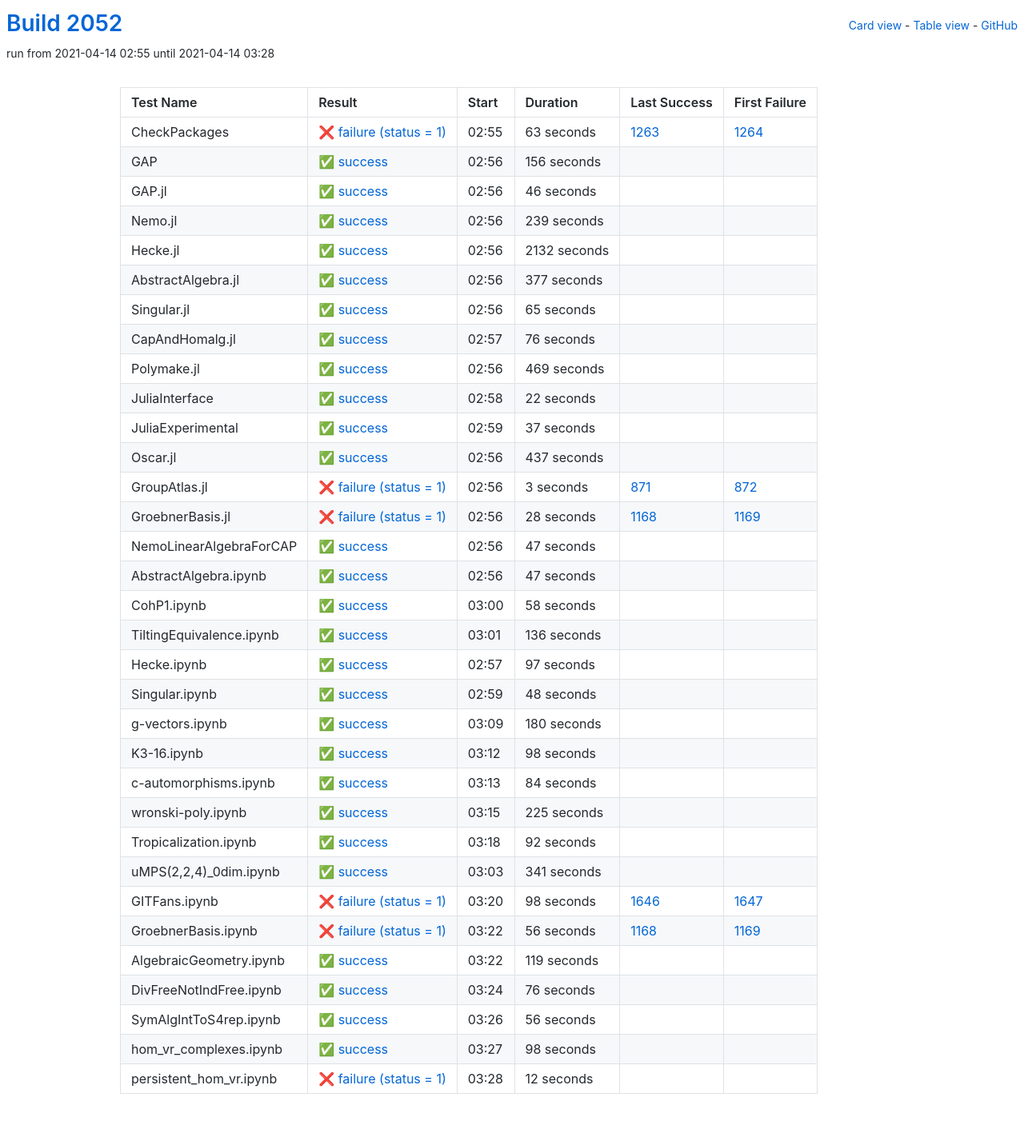
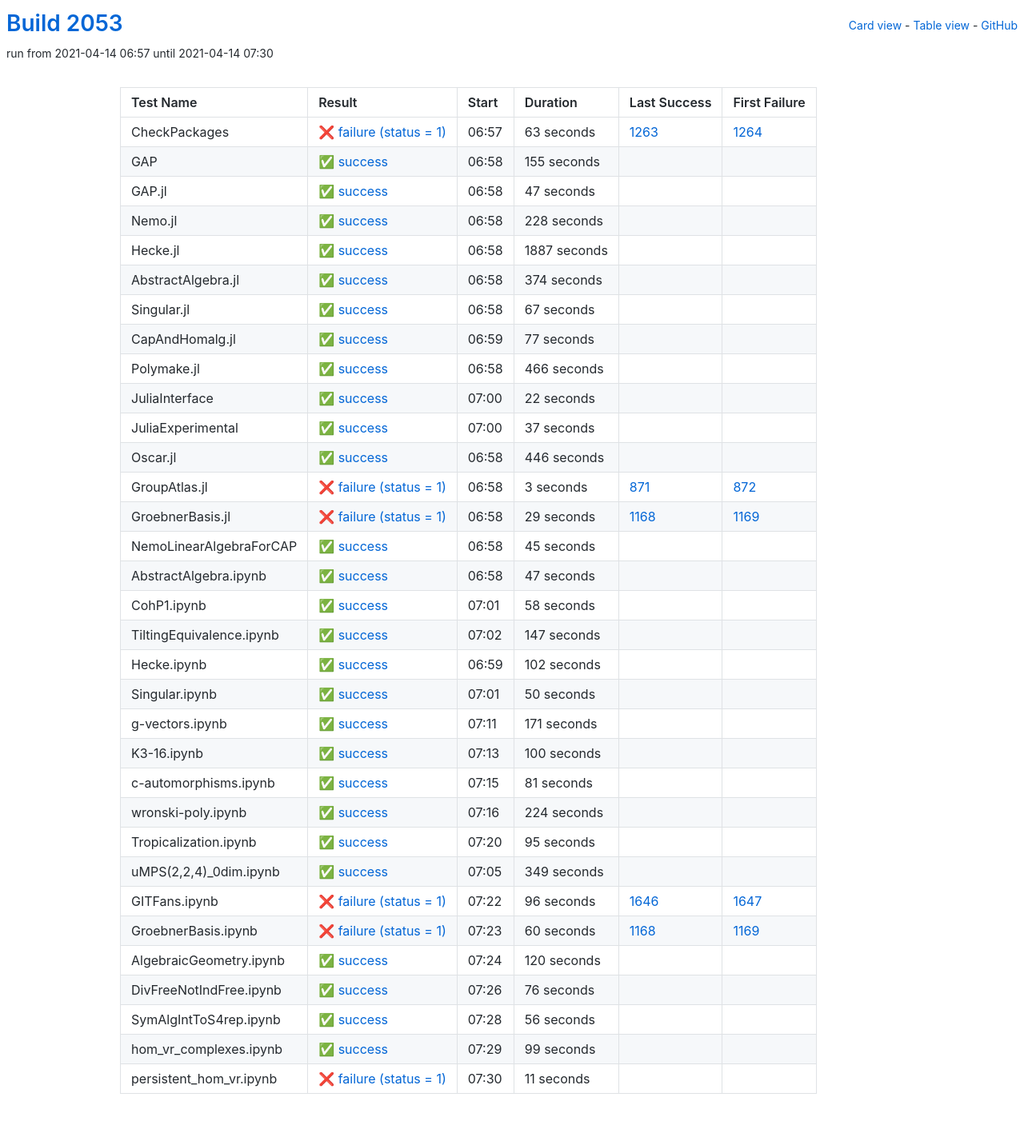
Before and after one commit to oscar-system/oscar-ci-status-stable, a Jekyll site: the page built from table.html, in a window 1280 px wide. Shown: the whole page at 80% size. Built offline with Jekyll 4.4.1, drawn with Linux system fonts in a browser that asks for light colours.

Commit message:
Build #2053

```diff
--- a/_data/ci.yml
+++ b/_data/ci.yml
@@ -1,6 +1,6 @@
 ---
-build: 2052
-build_url: https://oscarci.mathematik.uni-kl.de/job/oscar-stable/2052/
+build: 2053
+build_url: https://oscarci.mathematik.uni-kl.de/job/oscar-stable/2053/
 job: oscar-stable
 organization: oscar-system
 repo: oscar-ci-status-stable
@@ -8,8 +8,8 @@ repourl: https://github.com/oscar-system/oscar-ci-status-stable
 tests:
 - name: CheckPackages
   id: checkpackages
-  log: https://oscarci.mathematik.uni-kl.de/job/oscar-stable/2052/artifact/logs/build-2052/CheckPackages.log
-  start: 2021-04-14 02:55
+  log: https://oscarci.mathematik.uni-kl.de/job/oscar-stable/2053/artifact/logs/build-2053/CheckPackages.log
+  start: 2021-04-14 06:57
   success: false
   exitcode: 1
   status: failure
@@ -20,104 +20,104 @@ tests:
   first_failure_url: https://oscarci.mathematik.uni-kl.de/job/oscar-stable/1264/
 - name: GAP
   id: gap
-  log: https://oscarci.mathematik.uni-kl.de/job/oscar-stable/2052/artifact/logs/build-2052/GAP.log
-  start: 2021-04-14 02:56
+  log: https://oscarci.mathematik.uni-kl.de/job/oscar-stable/2053/artifact/logs/build-2053/GAP.log
+  start: 2021-04-14 06:58
   success: true
   exitcode: 0
   status: success
-  duration: 156
+  duration: 155
   last_success: false
   last_success_url:
   first_failure: false
   first_failure_url:
 - name: GAP.jl
   id: gap-jl
-  log: https://oscarci.mathematik.uni-kl.de/job/oscar-stable/2052/artifact/logs/build-2052/GAP.jl.log
-  start: 2021-04-14 02:56
+  log: https://oscarci.mathematik.uni-kl.de/job/oscar-stable/2053/artifact/logs/build-2053/GAP.jl.log
+  start: 2021-04-14 06:58
   success: true
   exitcode: 0
   status: success
-  duration: 46
+  duration: 47
   last_success: false
   last_success_url:
   first_failure: false
   first_failure_url:
 - name: Nemo.jl
   id: nemo-jl
-  log: https://oscarci.mathematik.uni-kl.de/job/oscar-stable/2052/artifact/logs/build-2052/Nemo.jl.log
-  start: 2021-04-14 02:56
+  log: https://oscarci.mathematik.uni-kl.de/job/oscar-stable/2053/artifact/logs/build-2053/Nemo.jl.log
+  start: 2021-04-14 06:58
   success: true
   exitcode: 0
   status: success
-  duration: 239
+  duration: 228
   last_success: false
   last_success_url:
   first_failure: false
   first_failure_url:
 - name: Hecke.jl
   id: hecke-jl
-  log: https://oscarci.mathematik.uni-kl.de/job/oscar-stable/2052/artifact/logs/build-2052/Hecke.jl.log
-  start: 2021-04-14 02:56
+  log: https://oscarci.mathematik.uni-kl.de/job/oscar-stable/2053/artifact/logs/build-2053/Hecke.jl.log
+  start: 2021-04-14 06:58
   success: true
   exitcode: 0
   status: success
-  duration: 2132
+  duration: 1887
   last_success: false
   last_success_url:
   first_failure: false
   first_failure_url:
 - name: AbstractAlgebra.jl
   id: abstractalgebra-jl
-  log: https://oscarci.mathematik.uni-kl.de/job/oscar-stable/2052/artifact/logs/build-2052/AbstractAlgebra.jl.log
-  start: 2021-04-14 02:56
+  log: https://oscarci.mathematik.uni-kl.de/job/oscar-stable/2053/artifact/logs/build-2053/AbstractAlgebra.jl.log
+  start: 2021-04-14 06:58
   success: true
   exitcode: 0
   status: success
-  duration: 377
+  duration: 374
   last_success: false
   last_success_url:
   first_failure: false
   first_failure_url:
 - name: Singular.jl
   id: singular-jl
-  log: https://oscarci.mathematik.uni-kl.de/job/oscar-stable/2052/artifact/logs/build-2052/Singular.jl.log
-  start: 2021-04-14 02:56
+  log: https://oscarci.mathematik.uni-kl.de/job/oscar-stable/2053/artifact/logs/build-2053/Singular.jl.log
+  start: 2021-04-14 06:58
   success: true
   exitcode: 0
   status: success
-  duration: 65
+  duration: 67
   last_success: false
   last_success_url:
   first_failure: false
   first_failure_url:
 - name: CapAndHomalg.jl
   id: capandhomalg-jl
-  log: https://oscarci.mathematik.uni-kl.de/job/oscar-stable/2052/artifact/logs/build-2052/CapAndHomalg.jl.log
-  start: 2021-04-14 02:57
+  log: https://oscarci.mathematik.uni-kl.de/job/oscar-stable/2053/artifact/logs/build-2053/CapAndHomalg.jl.log
+  start: 2021-04-14 06:59
   success: true
   exitcode: 0
   status: success
-  duration: 76
+  duration: 77
   last_success: false
   last_success_url:
   first_failure: false
   first_failure_url:
 - name: Polymake.jl
   id: polymake-jl
-  log: https://oscarci.mathematik.uni-kl.de/job/oscar-stable/2052/artifact/logs/build-2052/Polymake.jl.log
-  start: 2021-04-14 02:56
+  log: https://oscarci.mathematik.uni-kl.de/job/oscar-stable/2053/artifact/logs/build-2053/Polymake.jl.log
+  start: 2021-04-14 06:58
   success: true
   exitcode: 0
   status: success
-  duration: 469
+  duration: 466
   last_success: false
   last_success_url:
   first_failure: false
   first_failure_url:
 - name: JuliaInterface
   id: juliainterface
-  log: https://oscarci.mathematik.uni-kl.de/job/oscar-stable/2052/artifact/logs/build-2052/JuliaInterface.log
-  start: 2021-04-14 02:58
+  log: https://oscarci.mathematik.uni-kl.de/job/oscar-stable/2053/artifact/logs/build-2053/JuliaInterface.log
+  start: 2021-04-14 07:00
   success: true
   exitcode: 0
   status: success
@@ -128,8 +128,8 @@ tests:
   first_failure_url:
 - name: JuliaExperimental
   id: juliaexperimental
-  log: https://oscarci.mathematik.uni-kl.de/job/oscar-stable/2052/artifact/logs/build-2052/JuliaExperimental.log
-  start: 2021-04-14 02:59
+  log: https://oscarci.mathematik.uni-kl.de/job/oscar-stable/2053/artifact/logs/build-2053/JuliaExperimental.log
+  start: 2021-04-14 07:00
   success: true
   exitcode: 0
   status: success
@@ -140,20 +140,20 @@ tests:
   first_failure_url:
 - name: Oscar.jl
   id: oscar-jl
-  log: https://oscarci.mathematik.uni-kl.de/job/oscar-stable/2052/artifact/logs/build-2052/Oscar.jl.log
-  start: 2021-04-14 02:56
+  log: https://oscarci.mathematik.uni-kl.de/job/oscar-stable/2053/artifact/logs/build-2053/Oscar.jl.log
+  start: 2021-04-14 06:58
   success: true
   exitcode: 0
   status: success
-  duration: 437
+  duration: 446
   last_success: false
   last_success_url:
   first_failure: false
   first_failure_url:
 - name: GroupAtlas.jl
   id: groupatlas-jl
-  log: https://oscarci.mathematik.uni-kl.de/job/oscar-stable/2052/artifact/logs/build-2052/GroupAtlas.jl.log
-  start: 2021-04-14 02:56
+  log: https://oscarci.mathematik.uni-kl.de/job/oscar-stable/2053/artifact/logs/build-2053/GroupAtlas.jl.log
+  start: 2021-04-14 06:58
   success: false
   exitcode: 1
   status: failure
@@ -164,32 +164,32 @@ tests:
   first_failure_url: https://oscarci.mathematik.uni-kl.de/job/oscar-stable/872/
 - name: GroebnerBasis.jl
   id: groebnerbasis-jl
-  log: https://oscarci.mathematik.uni-kl.de/job/oscar-stable/2052/artifact/logs/build-2052/GroebnerBasis.jl.log
-  start: 2021-04-14 02:56
+  log: https://oscarci.mathematik.uni-kl.de/job/oscar-stable/2053/artifact/logs/build-2053/GroebnerBasis.jl.log
+  start: 2021-04-14 06:58
   success: false
   exitcode: 1
   status: failure
-  duration: 28
+  duration: 29
   last_success: 1168
   last_success_url: https://oscarci.mathematik.uni-kl.de/job/oscar-stable/1168/
   first_failure: 1169
   first_failure_url: https://oscarci.mathematik.uni-kl.de/job/oscar-stable/1169/
 - name: NemoLinearAlgebraForCAP
   id: nemolinearalgebraforcap
-  log: https://oscarci.mathematik.uni-kl.de/job/oscar-stable/2052/artifact/logs/build-2052/NemoLinearAlgebraForCAP.log
-  start: 2021-04-14 02:56
+  log: https://oscarci.mathematik.uni-kl.de/job/oscar-stable/2053/artifact/logs/build-2053/NemoLinearAlgebraForCAP.log
+  start: 2021-04-14 06:58
   success: true
   exitcode: 0
   status: success
-  duration: 47
+  duration: 45
   last_success: false
   last_success_url:
   first_failure: false
   first_failure_url:
 - name: AbstractAlgebra.ipynb
   id: abstractalgebra-ipynb
-  log: https://oscarci.mathematik.uni-kl.de/job/oscar-stable/2052/artifact/logs/build-2052/AbstractAlgebra.ipynb.log
-  start: 2021-04-14 02:56
+  log: https://oscarci.mathematik.uni-kl.de/job/oscar-stable/2053/artifact/logs/build-2053/AbstractAlgebra.ipynb.log
+  start: 2021-04-14 06:58
   success: true
   exitcode: 0
   status: success
@@ -200,8 +200,8 @@ tests:
   first_failure_url:
 - name: CohP1.ipynb
   id: cohp1-ipynb
-  log: https://oscarci.mathematik.uni-kl.de/job/oscar-stable/2052/artifact/logs/build-2052/CohP1.ipynb.log
-  start: 2021-04-14 03:00
+  log: https://oscarci.mathematik.uni-kl.de/job/oscar-stable/2053/artifact/logs/build-2053/CohP1.ipynb.log
+  start: 2021-04-14 07:01
   success: true
   exitcode: 0
   status: success
@@ -212,152 +212,152 @@ tests:
   first_failure_url:
 - name: TiltingEquivalence.ipynb
   id: tiltingequivalence-ipynb
-  log: https://oscarci.mathematik.uni-kl.de/job/oscar-stable/2052/artifact/logs/build-2052/TiltingEquivalence.ipynb.log
-  start: 2021-04-14 03:01
+  log: https://oscarci.mathematik.uni-kl.de/job/oscar-stable/2053/artifact/logs/build-2053/TiltingEquivalence.ipynb.log
+  start: 2021-04-14 07:02
   success: true
   exitcode: 0
   status: success
-  duration: 136
+  duration: 147
   last_success: false
   last_success_url:
   first_failure: false
   first_failure_url:
 - name: Hecke.ipynb
   id: hecke-ipynb
-  log: https://oscarci.mathematik.uni-kl.de/job/oscar-stable/2052/artifact/logs/build-2052/Hecke.ipynb.log
-  start: 2021-04-14 02:57
+  log: https://oscarci.mathematik.uni-kl.de/job/oscar-stable/2053/artifact/logs/build-2053/Hecke.ipynb.log
+  start: 2021-04-14 06:59
   success: true
   exitcode: 0
   status: success
-  duration: 97
+  duration: 102
   last_success: false
   last_success_url:
   first_failure: false
   first_failure_url:
 - name: Singular.ipynb
   id: singular-ipynb
-  log: https://oscarci.mathematik.uni-kl.de/job/oscar-stable/2052/artifact/logs/build-2052/Singular.ipynb.log
-  start: 2021-04-14 02:59
+  log: https://oscarci.mathematik.uni-kl.de/job/oscar-stable/2053/artifact/logs/build-2053/Singular.ipynb.log
+  start: 2021-04-14 07:01
   success: true
   exitcode: 0
   status: success
-  duration: 48
+  duration: 50
   last_success: false
   last_success_url:
   first_failure: false
   first_failure_url:
 - name: g-vectors.ipynb
   id: g-vectors-ipynb
-  log: https://oscarci.mathematik.uni-kl.de/job/oscar-stable/2052/artifact/logs/build-2052/g-vectors.ipynb.log
-  start: 2021-04-14 03:09
+  log: https://oscarci.mathematik.uni-kl.de/job/oscar-stable/2053/artifact/logs/build-2053/g-vectors.ipynb.log
+  start: 2021-04-14 07:11
   success: true
   exitcode: 0
   status: success
-  duration: 180
+  duration: 171
   last_success: false
   last_success_url:
   first_failure: false
   first_failure_url:
 - name: K3-16.ipynb
   id: k3-16-ipynb
-  log: https://oscarci.mathematik.uni-kl.de/job/oscar-stable/2052/artifact/logs/build-2052/K3-16.ipynb.log
-  start: 2021-04-14 03:12
+  log: https://oscarci.mathematik.uni-kl.de/job/oscar-stable/2053/artifact/logs/build-2053/K3-16.ipynb.log
+  start: 2021-04-14 07:13
   success: true
   exitcode: 0
   status: success
-  duration: 98
+  duration: 100
   last_success: false
   last_success_url:
   first_failure: false
   first_failure_url:
 - name: c-automorphisms.ipynb
   id: c-automorphisms-ipynb
-  log: https://oscarci.mathematik.uni-kl.de/job/oscar-stable/2052/artifact/logs/build-2052/c-automorphisms.ipynb.log
-  start: 2021-04-14 03:13
+  log: https://oscarci.mathematik.uni-kl.de/job/oscar-stable/2053/artifact/logs/build-2053/c-automorphisms.ipynb.log
+  start: 2021-04-14 07:15
   success: true
   exitcode: 0
   status: success
-  duration: 84
+  duration: 81
   last_success: false
   last_success_url:
   first_failure: false
   first_failure_url:
 - name: wronski-poly.ipynb
   id: wronski-poly-ipynb
-  log: https://oscarci.mathematik.uni-kl.de/job/oscar-stable/2052/artifact/logs/build-2052/wronski-poly.ipynb.log
-  start: 2021-04-14 03:15
+  log: https://oscarci.mathematik.uni-kl.de/job/oscar-stable/2053/artifact/logs/build-2053/wronski-poly.ipynb.log
+  start: 2021-04-14 07:16
   success: true
   exitcode: 0
   status: success
-  duration: 225
+  duration: 224
   last_success: false
   last_success_url:
   first_failure: false
   first_failure_url:
 - name: Tropicalization.ipynb
   id: tropicalization-ipynb
-  log: https://oscarci.mathematik.uni-kl.de/job/oscar-stable/2052/artifact/logs/build-2052/Tropicalization.ipynb.log
-  start: 2021-04-14 03:18
+  log: https://oscarci.mathematik.uni-kl.de/job/oscar-stable/2053/artifact/logs/build-2053/Tropicalization.ipynb.log
+  start: 2021-04-14 07:20
   success: true
   exitcode: 0
   status: success
-  duration: 92
+  duration: 95
   last_success: false
   last_success_url:
   first_failure: false
   first_failure_url:
 - name: uMPS(2,2,4)_0dim.ipynb
   id: umps-2-2-4-0dim-ipynb
-  log: https://oscarci.mathematik.uni-kl.de/job/oscar-stable/2052/artifact/logs/build-2052/uMPS-2-2-4-_0dim.ipynb.log
-  start: 2021-04-14 03:03
+  log: https://oscarci.mathematik.uni-kl.de/job/oscar-stable/2053/artifact/logs/build-2053/uMPS-2-2-4-_0dim.ipynb.log
+  start: 2021-04-14 07:05
   success: true
   exitcode: 0
   status: success
-  duration: 341
+  duration: 349
   last_success: false
   last_success_url:
   first_failure: false
   first_failure_url:
 - name: GITFans.ipynb
   id: gitfans-ipynb
-  log: https://oscarci.mathematik.uni-kl.de/job/oscar-stable/2052/artifact/logs/build-2052/GITFans.ipynb.log
-  start: 2021-04-14 03:20
+  log: https://oscarci.mathematik.uni-kl.de/job/oscar-stable/2053/artifact/logs/build-2053/GITFans.ipynb.log
+  start: 2021-04-14 07:22
   success: false
   exitcode: 1
   status: failure
-  duration: 98
+  duration: 96
   last_success: 1646
   last_success_url: https://oscarci.mathematik.uni-kl.de/job/oscar-stable/1646/
   first_failure: 1647
   first_failure_url: https://oscarci.mathematik.uni-kl.de/job/oscar-stable/1647/
 - name: GroebnerBasis.ipynb
   id: groebnerbasis-ipynb
-  log: https://oscarci.mathematik.uni-kl.de/job/oscar-stable/2052/artifact/logs/build-2052/GroebnerBasis.ipynb.log
-  start: 2021-04-14 03:22
+  log: https://oscarci.mathematik.uni-kl.de/job/oscar-stable/2053/artifact/logs/build-2053/GroebnerBasis.ipynb.log
+  start: 2021-04-14 07:23
   success: false
   exitcode: 1
   status: failure
-  duration: 56
+  duration: 60
   last_success: 1168
   last_success_url: https://oscarci.mathematik.uni-kl.de/job/oscar-stable/1168/
   first_failure: 1169
   first_failure_url: https://oscarci.mathematik.uni-kl.de/job/oscar-stable/1169/
 - name: AlgebraicGeometry.ipynb
   id: algebraicgeometry-ipynb
-  log: https://oscarci.mathematik.uni-kl.de/job/oscar-stable/2052/artifact/logs/build-2052/AlgebraicGeometry.ipynb.log
-  start: 2021-04-14 03:22
+  log: https://oscarci.mathematik.uni-kl.de/job/oscar-stable/2053/artifact/logs/build-2053/AlgebraicGeometry.ipynb.log
+  start: 2021-04-14 07:24
   success: true
   exitcode: 0
   status: success
-  duration: 119
+  duration: 120
   last_success: false
   last_success_url:
   first_failure: false
   first_failure_url:
 - name: DivFreeNotIndFree.ipynb
   id: divfreenotindfree-ipynb
-  log: https://oscarci.mathematik.uni-kl.de/job/oscar-stable/2052/artifact/logs/build-2052/DivFreeNotIndFree.ipynb.log
-  start: 2021-04-14 03:24
+  log: https://oscarci.mathematik.uni-kl.de/job/oscar-stable/2053/artifact/logs/build-2053/DivFreeNotIndFree.ipynb.log
+  start: 2021-04-14 07:26
   success: true
   exitcode: 0
   status: success
@@ -368,8 +368,8 @@ tests:
   first_failure_url:
 - name: SymAlgIntToS4rep.ipynb
   id: symalginttos4rep-ipynb
-  log: https://oscarci.mathematik.uni-kl.de/job/oscar-stable/2052/artifact/logs/build-2052/SymAlgIntToS4rep.ipynb.log
-  start: 2021-04-14 03:26
+  log: https://oscarci.mathematik.uni-kl.de/job/oscar-stable/2053/artifact/logs/build-2053/SymAlgIntToS4rep.ipynb.log
+  start: 2021-04-14 07:28
   success: true
   exitcode: 0
   status: success
@@ -380,24 +380,24 @@ tests:
   first_failure_url:
 - name: hom_vr_complexes.ipynb
   id: hom-vr-complexes-ipynb
-  log: https://oscarci.mathematik.uni-kl.de/job/oscar-stable/2052/artifact/logs/build-2052/hom_vr_complexes.ipynb.log
-  start: 2021-04-14 03:27
+  log: https://oscarci.mathematik.uni-kl.de/job/oscar-stable/2053/artifact/logs/build-2053/hom_vr_complexes.ipynb.log
+  start: 2021-04-14 07:29
   success: true
   exitcode: 0
   status: success
-  duration: 98
+  duration: 99
   last_success: false
   last_success_url:
   first_failure: false
   first_failure_url:
 - name: persistent_hom_vr.ipynb
   id: persistent-hom-vr-ipynb
-  log: https://oscarci.mathematik.uni-kl.de/job/oscar-stable/2052/artifact/logs/build-2052/persistent_hom_vr.ipynb.log
-  start: 2021-04-14 03:28
+  log: https://oscarci.mathematik.uni-kl.de/job/oscar-stable/2053/artifact/logs/build-2053/persistent_hom_vr.ipynb.log
+  start: 2021-04-14 07:30
   success: false
   exitcode: 1
   status: failure
-  duration: 12
+  duration: 11
   last_success: false
   last_success_url:
   first_failure: false
```
Also changed, not shown: README.md.
